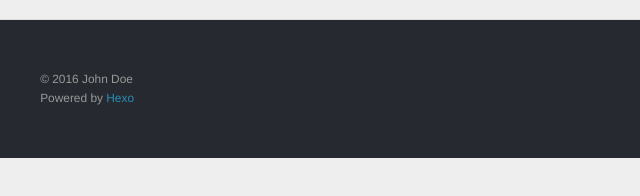
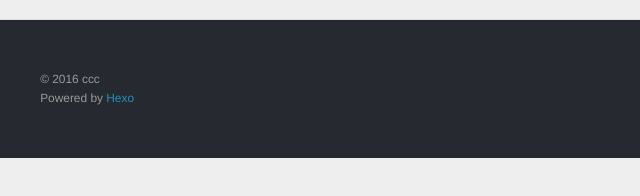
Before and after one commit to ViewUse/ccc-blog, a plain HTML site: page archives/2016/12/index.html in a window 1280 px wide. Shown: the part 592-788 px from the top of the page, 0-640 px from the left. Drawn offline with Linux system fonts and the light colour scheme.

Commit message:
Site updated: 2016-12-22 14:11:54

```diff
--- a/archives/2016/12/index.html
+++ b/archives/2016/12/index.html
@@ -94,7 +94,7 @@
             <footer id="footer">
                 <div class="outer">
                     <div id="footer-info" class="inner">
-                        &copy; 2016 John Doe
+                        &copy; 2016 ccc
                         <br> Powered by <a href="http://hexo.io/" target="_blank">Hexo</a>
                     </div>
                 </div>
```
